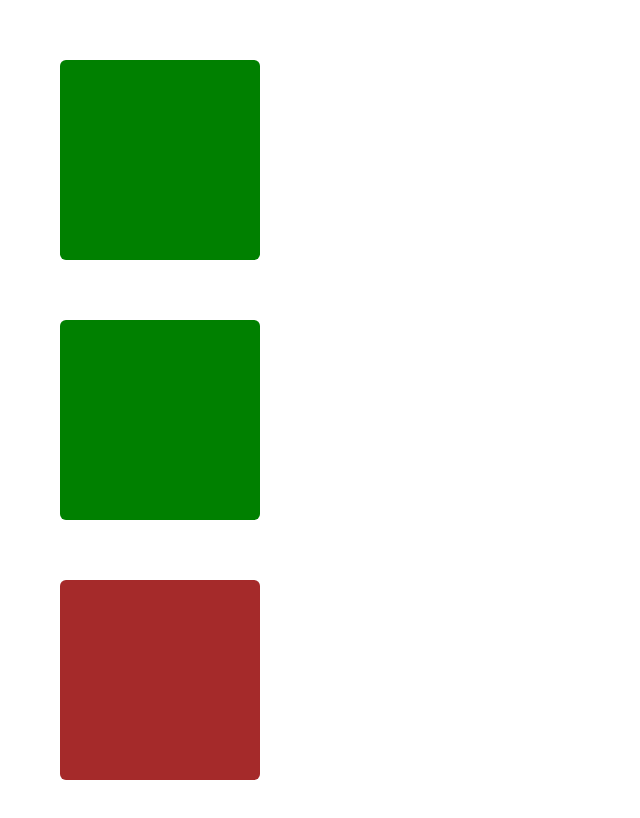
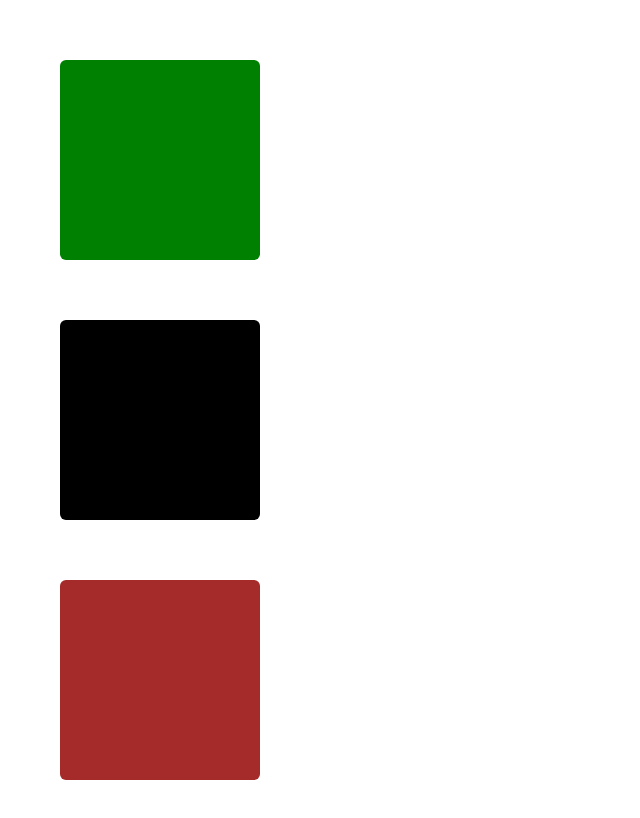
Before and after one commit to zain-here777/front-end-practice, a plain HTML site: page index.html in a window 1280 px wide. Shown: the whole page, without its empty margins (0-640 px from the left). Drawn offline with nearby package versions, Linux system fonts and the light colour scheme; files that its build step writes are made by us from their sources.

Commit message:
box color change

```diff
--- a/assets/css/stylesheet.scss
+++ b/assets/css/stylesheet.scss
@@ -10,7 +10,7 @@ body {
  @include box( $bg-color:green);
 }
 .box-2 {
-  @include box($bg-color:green);
+  @include box($bg-color:black);
 }
 .box-3{
   @include box($bg-color:brown);
```
